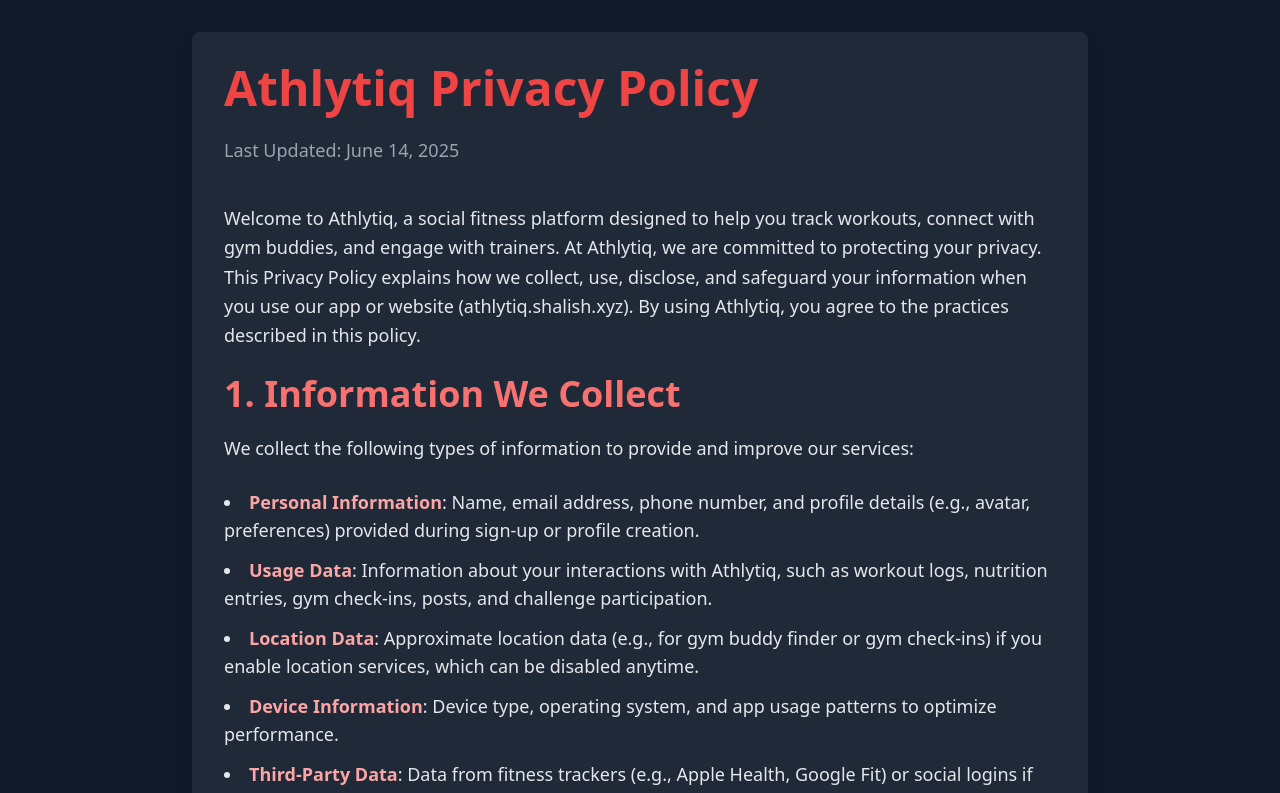
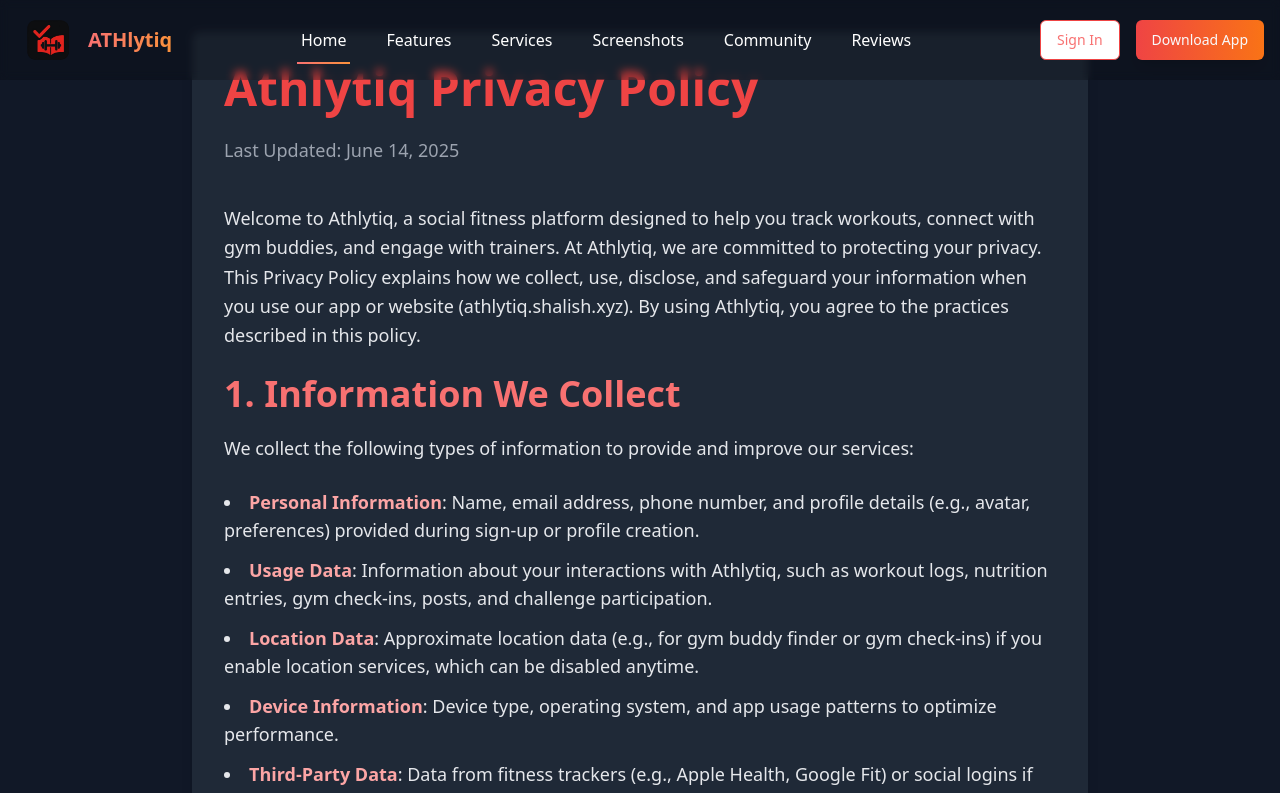
Before and after one commit to lonnewolf120/athlytiq-website, a Next.js app: page /privacy in a window 1280 px wide. Shown: the top 793 px of the page. Built offline with nearby package versions, Linux system fonts and the light colour scheme.

Commit message:
remove Header import from Home page and add it to RootLayout for consistent layout structure

```diff
--- a/app/layout.tsx
+++ b/app/layout.tsx
@@ -1,5 +1,7 @@
 import type { Metadata } from 'next'
 import './globals.css'
+import Header from '@/components/header'
+import Footer from '@/components/footer'
 
 export const metadata: Metadata = {
   title: 'Athlytiq',
@@ -14,7 +16,10 @@ export default function RootLayout({
 }>) {
   return (
     <html lang="en">
+      <Header />
       <body>{children}</body>
+
+      <Footer />
     </html>
   )
 }
--- a/app/page.tsx
+++ b/app/page.tsx
@@ -1,21 +1,16 @@
 "use client"
-
-import { useEffect, useState } from "react"
-import Header from "@/components/header"
 import HeroSection from "@/components/hero-section"
 import FeaturesSection from "@/components/features-section"
 import ServicesSection from "@/components/services-section"
 import GallerySection from "@/components/gallery-section"
 import CommunitySection from "@/components/community-section"
 import TestimonialsSection from "@/components/testimonials-section"
-import Footer from "@/components/footer"
 import ParticleBackground from "@/components/particle-background"
 
 export default function Home() {
   return (
     <div className="relative min-h-screen bg-gradient-to-br from-gray-900 via-black to-gray-900">
       <ParticleBackground />
-      <Header />
       <main>
         <HeroSection />
         <FeaturesSection />
@@ -24,7 +19,6 @@ export default function Home() {
         <CommunitySection />
         <TestimonialsSection />
       </main>
-      <Footer />
     </div>
   )
 }
```
